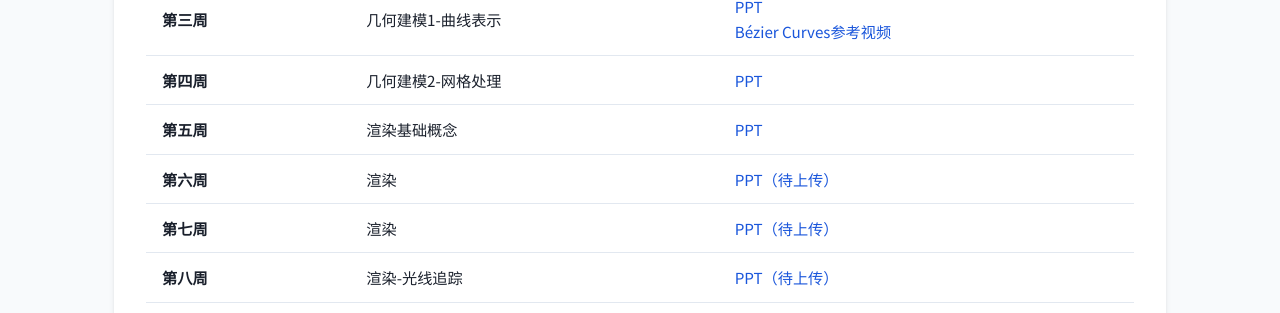
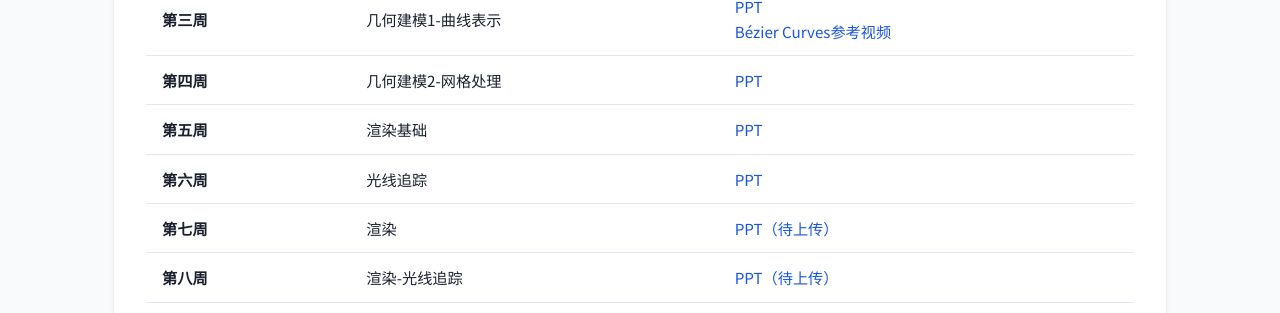
Before and after one commit to zhwinfo/zhwinfo.github.io, a Jekyll site: the page cg/index.html, which Jekyll copies as it is, in a window 1280 px wide and 900 px high, scrolled down 1044 px. Shown: the part 142-455 px from the top of the window. Built offline with Jekyll 4.4.1, drawn with Linux system fonts in a browser that asks for light colours.

Commit message:
fast update

```diff
--- a/cg/index.html
+++ b/cg/index.html
@@ -432,13 +432,13 @@
                         </tr>
                         <tr>
                             <td><strong>第五周</strong></td>
-                            <td>渲染基础概念</td>
+                            <td>渲染基础</td>
                             <td><a href="javascript:void(0)" onclick="window.open(pptLink, '_blank')">PPT</a></td>
                         </tr>
                         <tr>
                             <td><strong>第六周</strong></td>
-                            <td>渲染</td>
-                            <td><a href="javascript:void(0)" onclick="window.open(pptLink, '_blank')">PPT（待上传）</a></td>
+                            <td>光线追踪</td>
+                            <td><a href="javascript:void(0)" onclick="window.open(pptLink, '_blank')">PPT</a></td>
                         </tr>
                         <tr>
                             <td><strong>第七周</strong></td>
```
